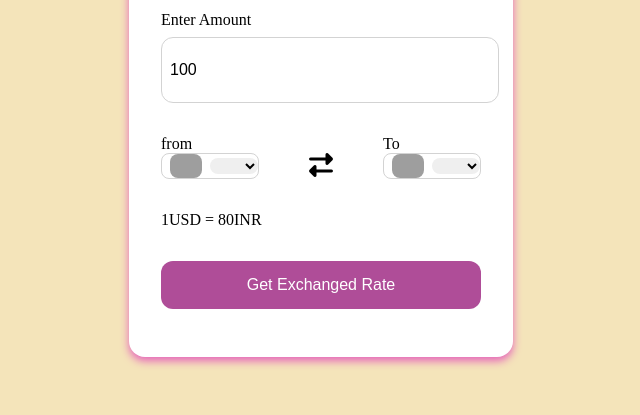
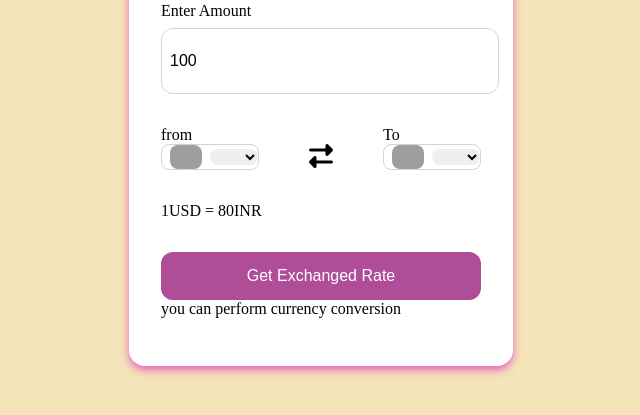
Before and after one commit to Viv123viv123/currency-converter, a website built with Parcel: page index.html in a window 1280 px wide. Shown: the part 267-682 px from the top of the page, without its empty margins (319-959 px from the left). Built offline with nearby package versions, Linux system fonts and the light colour scheme; grey boxes are pictures that could not be loaded.

Commit message:
feature first commit

```diff
--- a/index.html
+++ b/index.html
@@ -36,7 +36,8 @@
                 </div>
             </div>
             <div class="msg">1USD = 80INR</div>
-            <button type="submit">Get Exchanged Rate</button>
+            <button type="submit">Get Exchanged Rate </button>
+            <p>you can perform currency conversion</p>
         </form>
     </div>
     <script src="codes.js"></script>
```
